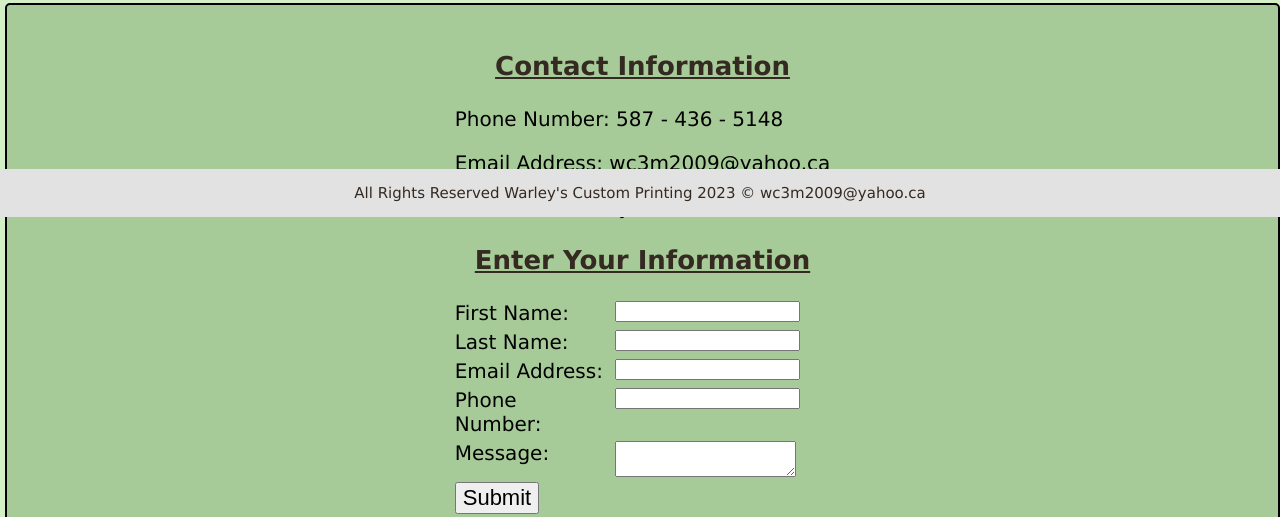
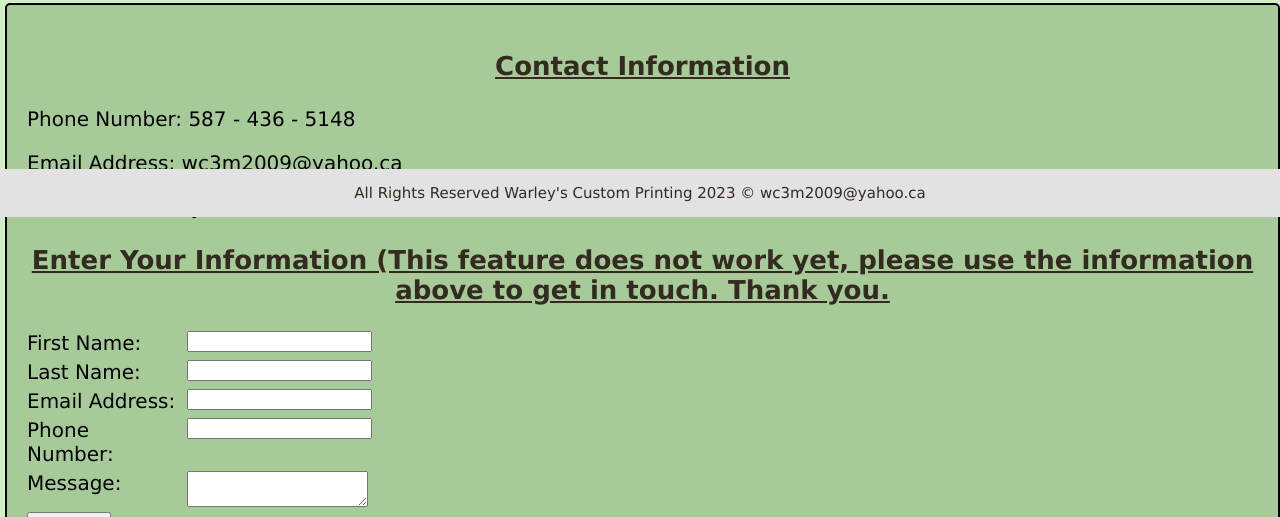
Before and after one commit to maecison/WarleysCustomPrinting, a plain HTML site: page index.html in a window 1280 px wide. Shown: the part 583-1100 px from the top of the page. Drawn offline with Linux system fonts and the light colour scheme.

Commit message:
Update index.html

```diff
--- a/index.html
+++ b/index.html
@@ -50,7 +50,7 @@
                     <p>Facebook: Warley Ison</p>
                     </div>
                     <div class="infoHeading">
-                    <h3><u>Enter Your Information</u></h3>
+                    <h3><u>Enter Your Information (This feature does not work yet, please use the information above to get in touch. Thank you.</u></h3>
                     </div>
                     <div class="inputInfo">
                     <label for="first-name">First Name:</label>
```
